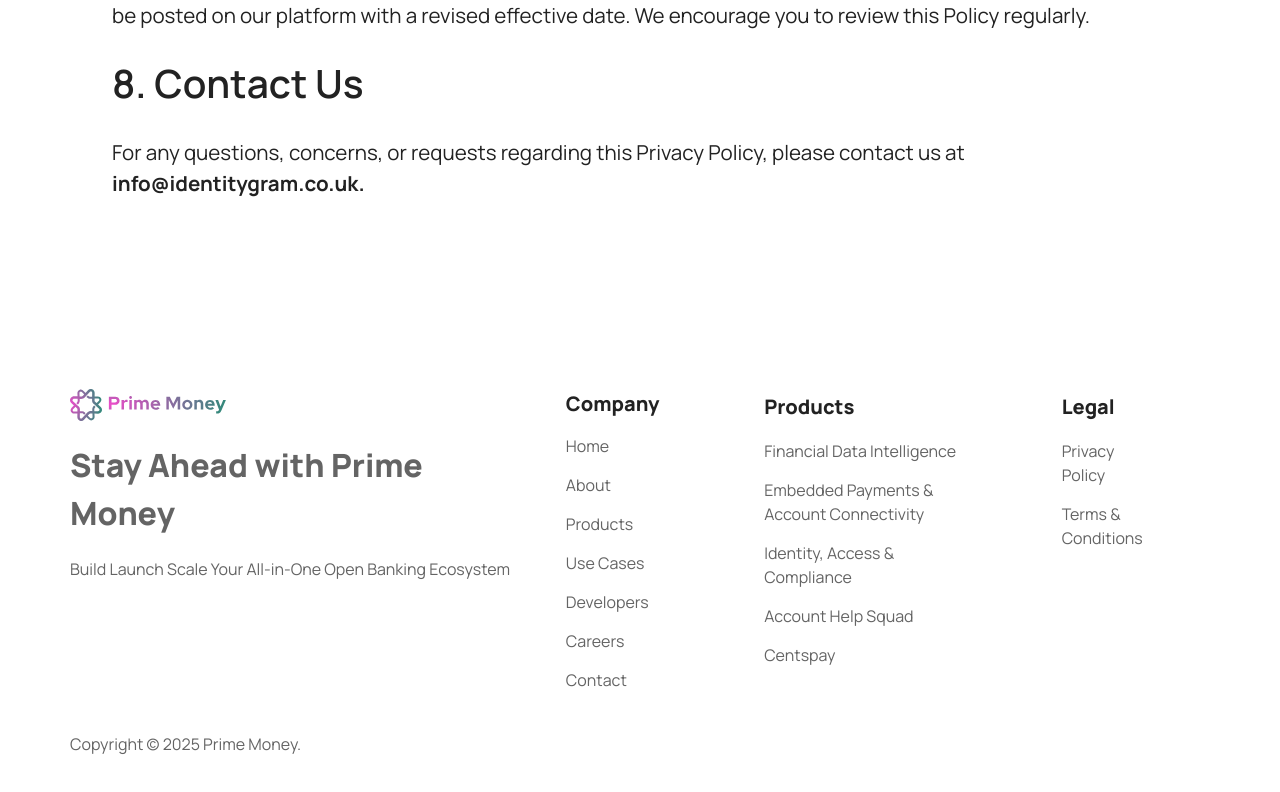
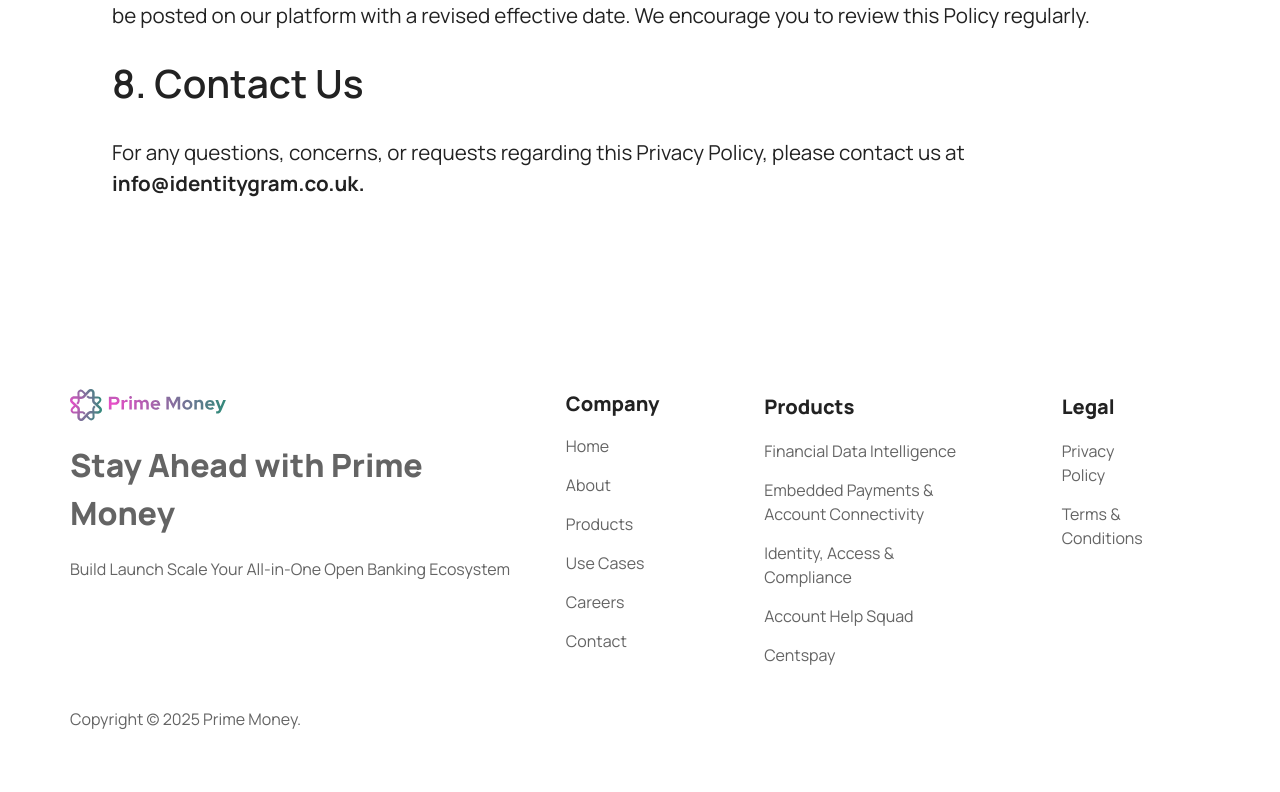
Before and after one commit to consultancy-outfit/PRIMEMONEY-SALESITE-001, a Next.js app: page /cookies-policy in a window 1280 px wide. Shown: the part 1777-2569 px from the top of the page. Built offline with nearby package versions, Linux system fonts and the light colour scheme; no server answers.

Commit message:
Privacy Policy, Terms and Conditions

```diff
--- a/src/layouts/main-layout/footer/footer.data.ts
+++ b/src/layouts/main-layout/footer/footer.data.ts
@@ -11,9 +11,9 @@
   { id: 2, link: "/about-us", label: "About" },
   { id: 3, link: "/products", label: "Products" },
   { id: 4, link: "/use-cases", label: "Use Cases" },
-  { id: 5, link: "/developers", label: "Developers" },
-  { id: 6, link: "/careers", label: "Careers" },
-  { id: 7, link: "/contact-us", label: "Contact" },
+  // { id: 5, link: "/developers", label: "Developers" },
+  { id: 5, link: "/careers", label: "Careers" },
+  { id: 6, link: "/contact-us", label: "Contact" },
 ];
 
 export const resources = [
```
